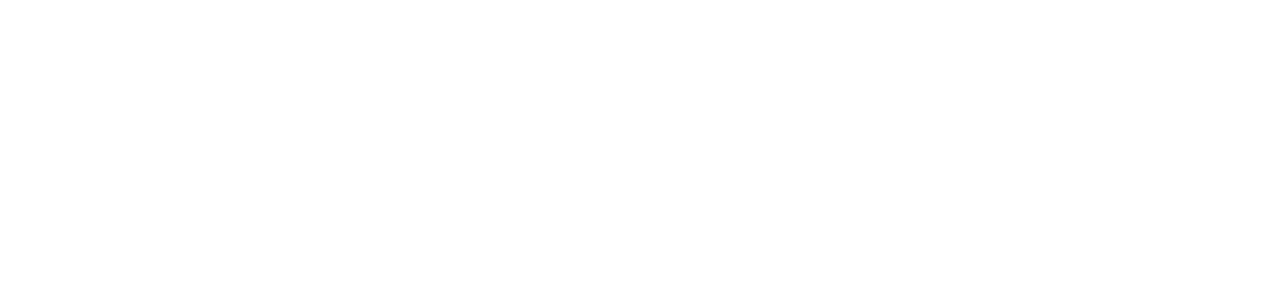
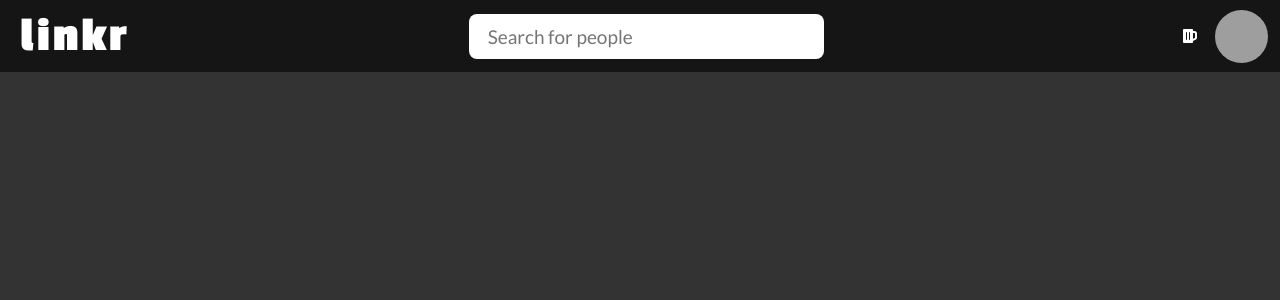
Before and after one commit to lucaslafere/linkr-front, a React (Create React App) app: page /search in a window 1280 px wide. Before the commit this address had no page. Shown: the top 300 px of the page. Built offline with nearby package versions, Linux system fonts and the light colour scheme; grey boxes are pictures that could not be loaded.

Commit message:
header mainscreen

```diff
--- a/package.json
+++ b/package.json
@@ -6,6 +6,7 @@
     "axios": "^0.27.2",
     "react": "^17.0.2",
     "react-dom": "^17.0.2",
+    "react-icons": "^4.4.0",
     "react-loader-spinner": "^5.1.7-beta.1",
     "react-router-dom": "^6.3.0",
     "react-scripts": "^4.0.3",
--- a/public/index.html
+++ b/public/index.html
@@ -3,7 +3,8 @@
   <head>
     <meta charset="utf-8" />
     <meta name="viewport" content="width=device-width, initial-scale=1" />
-    <title>React App</title>
+    <title>Linkr</title>
+    <link rel="shortcut icon" href="https://notion-emojis.s3-us-west-2.amazonaws.com/prod/svg-twitter/1f517.svg">
   </head>
   <body>
     <noscript>You need to enable JavaScript to run this app.</noscript>
--- a/src/App.js
+++ b/src/App.js
@@ -4,6 +4,8 @@
 import UserContext from "./Contexts/UserContext";
 import LoginScreen from "./Components/LoginScreen";
 import SignUpScreen from "./Components/SignUpScreen";
+import SerchUserScreen from "./Components/SearchUserScreen";
+import GlobalStyle from "./Styles/globalStyles";
 
 export default function App() {
   const [token, setToken] = useState("");
@@ -17,11 +19,13 @@
   return (
     <TokenContext.Provider value={{ token, setToken }}>
       <UserContext.Provider value={{ userData, setUserData }}>
+        <GlobalStyle />
         <BrowserRouter>
           <Routes>
             {/* Need to refactor Login and SignUp screens to style.js */}
             <Route path="/" element={<LoginScreen />} />
             <Route path="/sign-up" element={<SignUpScreen />} />
+            <Route path="/search" element={<SerchUserScreen />} />
           </Routes>
         </BrowserRouter>
       </UserContext.Provider>
--- /dev/null
+++ b/src/Components/SearchUserScreen.js
@@ -0,0 +1,83 @@
+import styled from "styled-components";
+import { useState } from "react";
+import { Link, useNavigate } from "react-router-dom";
+import TokenContext from "../Contexts/TokenContext";
+import UserContext from "../Contexts/UserContext";
+import { ThreeDots } from "react-loader-spinner";
+import { FaBeer } from 'react-icons/fa';
+
+export default function SerchUserScreen() {
+    const [search, setSearch] = useState("");
+
+    return(
+        <>
+        <Header>
+            <a>linkr</a>
+            <InputText>
+            <input
+                type="text"
+                placeholder="Search for people"
+                value={search}
+                onChange={(event) => setSearch(event.target.value)}
+                required
+            />
+            </InputText>
+            <LoggedUser>
+                <FaBeer />
+                <img src="https://tntsports.com.br/__export/1650121510074/sites/esporteinterativo/img/2022/04/16/cristiano_ronaldo_vibrando_-_premier_league.jpg_1359985831.jpg" />
+            </LoggedUser>
+        </Header>
+        </>
+    )
+ }
+
+ const Header = styled.div`
+    width: 100%;
+    height: 72px;
+    background-color: rgba(21, 21, 21, 1);
+    display: flex;
+    justify-content: space-between;
+    align-items:center;
+    position: fixed;
+    top: 0;
+    left: 0;
+    padding: 0px 12px 0px 20px;
+
+    a {
+        color: white;
+        font-family: Passion One;
+        font-size: 49px;
+        font-weight: 700;
+        letter-spacing: 0.05em;
+        text-align: left;
+    }
+ `
+ const InputText = styled.div`
+    width: 30%;
+    height: 45px;
+
+    input {
+        width: 95%;
+        height: 100%;
+        display: flex;
+        color: rgba(198, 198, 198, 1);
+        background-color: white;
+        border-radius: 8px;
+        border: none;
+        font-size: 19px;
+        padding: 0px 13px 0px 19px;
+    }
+ `
+ const LoggedUser = styled.div`
+    display: flex;
+    justify-content: center;
+    align-items: center;
+    color: white;
+
+    img {
+        width: 53px;
+        height: 53px;
+        border-radius: 50%;
+        margin-left: 17px;
+    }
+ `
--- /dev/null
+++ b/src/Styles/globalStyles.js
@@ -0,0 +1,14 @@
+import { createGlobalStyle } from "styled-components";
+
+const GlobalStyle = createGlobalStyle`
+@import url('https://fonts.googleapis.com/css2?family=Passion+One:wght@400;700;900&family=Playball&family=Raleway:ital,wght@0,100;0,200;0,300;0,400;0,500;0,600;0,700;0,800;0,900;1,100;1,200;1,300;1,400;1,500;1,600;1,700;1,800;1,900&display=swap');
+  *{
+    box-sizing:border-box;
+  }
+  body{
+    background-color:#333333;
+    font-family:  'Raleway', sans-serif;
+  }
+`;
+
+export default GlobalStyle;
```
Also changed, not shown: 1 other file (tests, documents, lock files or other folders).
